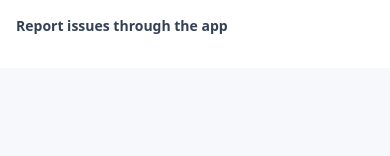
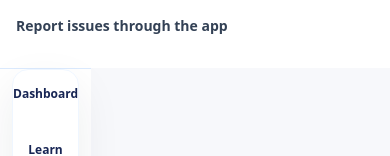
Before and after one commit to mrgogoi59/journal-entry-ai-checker, a Next.js app: page / in a window 390 px wide. Shown: the part 2466-2622 px from the top of the page. Before the commit the page ends 2534 px from the top, so only its background shows below. Built offline with nearby package versions, Linux system fonts and the light colour scheme.

Commit message:
Add mobile bottom navigation

```diff
--- a/app/globals.css
+++ b/app/globals.css
@@ -12,6 +12,12 @@ body {
   color: #172033;
 }
 
+@media (max-width: 1023px) {
+  body {
+    padding-bottom: calc(5.5rem + env(safe-area-inset-bottom));
+  }
+}
+
 textarea,
 button {
   font: inherit;
--- a/app/layout.tsx
+++ b/app/layout.tsx
@@ -1,4 +1,5 @@
 import type { Metadata } from "next";
+import { MobileBottomNav } from "@/components/MobileBottomNav";
 import "./globals.css";
 
 export const metadata: Metadata = {
@@ -9,7 +10,10 @@ export const metadata: Metadata = {
 export default function RootLayout({ children }: Readonly<{ children: React.ReactNode }>) {
   return (
     <html lang="en">
-      <body>{children}</body>
+      <body>
+        {children}
+        <MobileBottomNav />
+      </body>
     </html>
   );
 }
--- /dev/null
+++ b/components/MobileBottomNav.tsx
@@ -0,0 +1,64 @@
+"use client";
+
+import Link from "next/link";
+import { usePathname } from "next/navigation";
+
+const navItems = [
+  {
+    label: "Dashboard",
+    href: "/dashboard",
+    isActive: (pathname: string) => pathname === "/dashboard",
+  },
+  {
+    label: "Learn",
+    href: "/learn",
+    isActive: (pathname: string) => pathname === "/learn" || pathname.startsWith("/learn/"),
+  },
+  {
+    label: "Practice",
+    href: "/practice",
+    isActive: (pathname: string) => pathname === "/practice",
+  },
+  {
+    label: "Tools",
+    href: "/tools",
+    isActive: (pathname: string) =>
+      pathname === "/tools" ||
+      pathname === "/journal-entry-solver" ||
+      pathname === "/ledger" ||
+      pathname === "/trial-balance" ||
+      pathname === "/final-accounts",
+  },
+];
+
+export function MobileBottomNav() {
+  const pathname = usePathname();
+
+  return (
+    <nav
+      aria-label="Mobile primary navigation"
+      className="fixed inset-x-0 bottom-0 z-50 border-t border-blue-100 bg-white/95 px-3 pb-[calc(0.65rem+env(safe-area-inset-bottom))] pt-2 shadow-[0_-10px_30px_rgba(15,23,42,0.08)] backdrop-blur lg:hidden"
+    >
+      <div className="mx-auto grid max-w-md grid-cols-4 gap-2 rounded-2xl border border-blue-50 bg-white p-1.5 shadow-soft">
+        {navItems.map((item) => {
+          const isActive = item.isActive(pathname);
+
+          return (
+            <Link
+              key={item.href}
+              href={item.href}
+              aria-current={isActive ? "page" : undefined}
+              className={`flex min-h-12 items-center justify-center rounded-xl px-2 text-xs font-bold transition ${
+                isActive
+                  ? "bg-blue-900 text-white shadow-soft"
+                  : "text-blue-950 hover:bg-blue-50 hover:text-blue-800"
+              }`}
+            >
+              {item.label}
+            </Link>
+          );
+        })}
+      </div>
+    </nav>
+  );
+}
```
